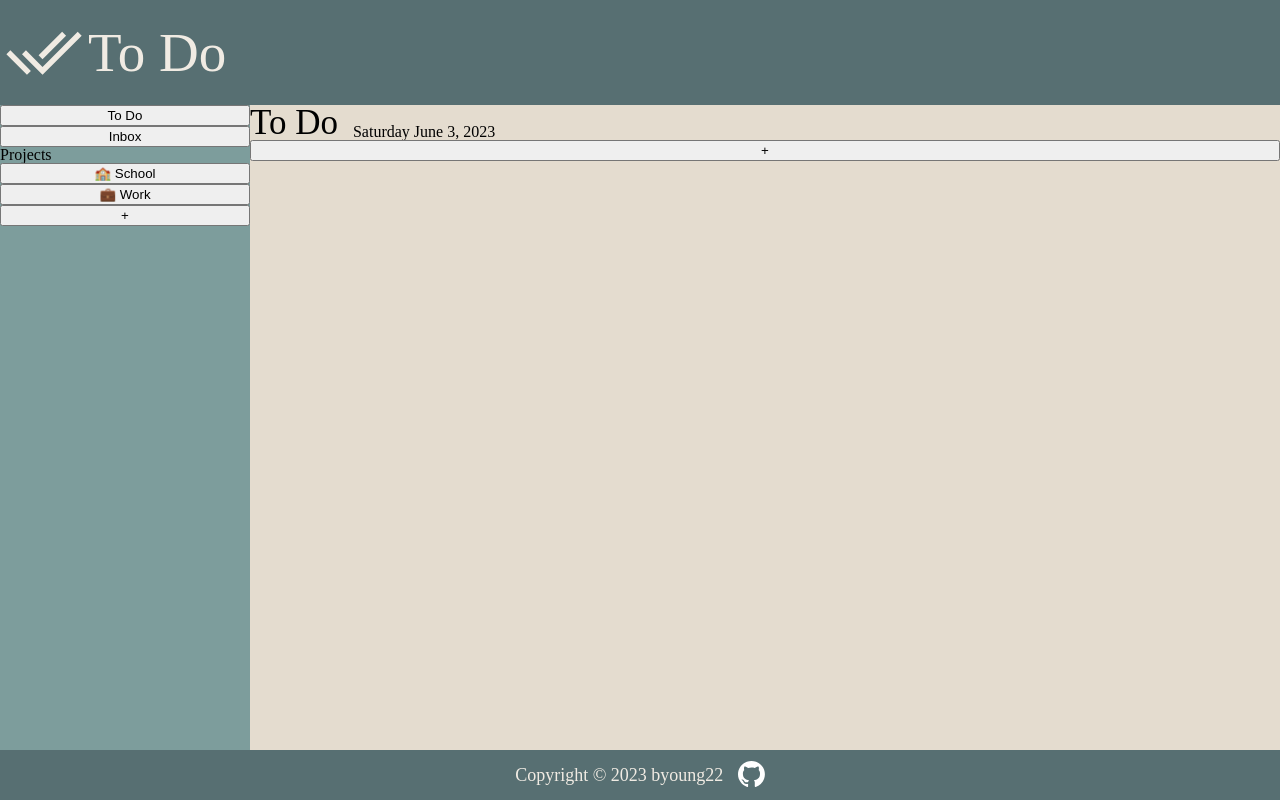
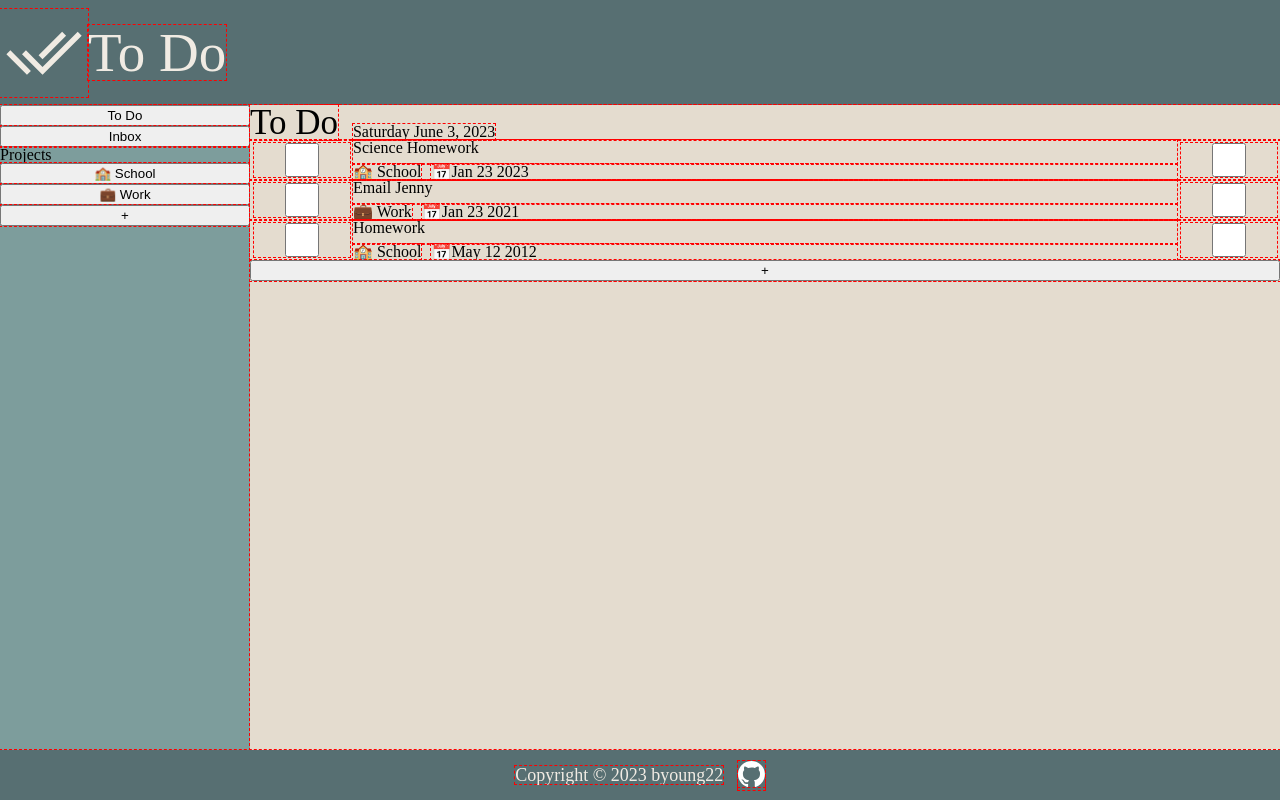
Before and after one commit to byoung22/todo, a website built with webpack: page dist/index.html in a window 1280 px wide. Built offline with nearby package versions, Linux system fonts and the light colour scheme.

Commit message:
Merged projects class and task class

```diff
--- a/src/project-list.js
+++ /dev/null
@@ -1,15 +0,0 @@
-import Project from './projects';
-
-export default class List {
-    constructor () {
-        this.projects = {};
-    }
-
-    addProject(title) {
-        let proj = new Project(title);
-        this.projects[title] = proj;
-    }
-    delProject(title) {
-        delete this.projects[title];
-    }
-}
--- a/src/projects.js
+++ b/src/projects.js
@@ -1,13 +1,30 @@
-export default class Project {
+export default class List {
     constructor () {
+        this.projects = ['None'];
         this.storage = {};
     }
 
-    addTask(title, description, date) {
+    addProject(title) {
+        let dupe = false;
+        this.projects.forEach(project => {
+            if (project === title) {
+                alert('Choose a different name!');
+                dupe = true;
+            }
+        });
+        if (!dupe) this.projects.push(title);
+    }
+    delProject(title) {
+        for (let i = 0; i < this.projects.length; i++) {
+            if (this.projects[i] === title) this.projects.splice(i, 1);
+        }
+    }
+    addTask(title, description, date, project) {
         const task = {
             title: title,
             description: description,
             date: date,
+            project: project,
             important: false,
             check: false,
         };
--- a/src/render.js
+++ b/src/render.js
@@ -1,19 +1,21 @@
-import List from "./project-list";
-import getDay from 'date-fns/getDay';
-import getMonth from 'date-fns/getMonth';
-import getDate from 'date-fns/getDate';
-import getYear from 'date-fns/getYear';
+import List from "./projects";
+import format from 'date-fns/format';
+import differenceInDays from 'date-fns/differenceInDays';
+import formatDistanceStrict from 'date-fns/formatDistanceStrict';
+import compareDesc from 'date-fns/compareDesc';
+
+
 
 // Initialize
 const list = new List();
-list.addProject('None'); // For tasks with no category
+const today = new Date();
 
 // Initial data
 list.addProject('🏫 School');
 list.addProject('💼 Work');
-list.projects['🏫 School'].addTask('Homework', 'math hw', '5-5-12');
-list.projects['🏫 School'].addTask('Science Homework', 'math hw', '6-1-23');
-list.projects['💼 Work'].addTask('Email Jenny', 'Ask about reports', '6-1-23');
+list.addTask('Homework', 'math hw', new Date('2012-05-12'), '🏫 School');
+list.addTask('Science Homework', 'math hw', new Date('2023-01-23'), '🏫 School');
+list.addTask('Email Jenny', 'Ask about reports', new Date('2021-01-23'), '💼 Work');
 
 let currentPage = 'ToDo';
 // WORK ON LOADING TASKS SAVE ALL TASKS TO ALLTASK
@@ -21,46 +23,81 @@ let currentPage = 'ToDo';
 
 const taskUI = {
     alltasks: [],
-    display1: [],
-    display2: [],
 
     taskDOM: function() {
+        this.dateDisplay = document.querySelector('#date-string');
         this.tasksList = document.querySelector('#tasks');
     },
-    populateAllTasks: function() {
-        let i = 0;
-        Object.keys(list.projects).forEach(project => {
-            Object.keys(list.projects[project]['storage']).forEach(task => {
-                this.alltasks[i] = list.projects[project]['storage'][task];
-                i++;
-            });
+    displayDate: function() {
+        this.dateDisplay.textContent = format((new Date()), 'iiii MMMM d, y');
+    },
+    updateAllTasks: function() {
+        this.alltasks = [];
+        Object.values(list.storage).forEach(task => {
+            this.alltasks.push(task);
+        });
+        this.alltasks.sort((a, b) => compareDesc(a.date, b.date));
+    },
+    todoDisplay: function() {
+        this.tasksList.textContent = '';
+        this.alltasks.forEach(object => {
+            this.createCard(object)
         });
     },
+    projectDisplay: function(project) {
+        this.tasksList.textContent = '';
+
+
+    },
+    createCard: function(object) {
+        const card = document.createElement('div');
+        card.classList.add('card');
+        this.tasksList.appendChild(card);
+
+        const check = document.createElement('input');
+        check.setAttribute('type', 'checkbox');
+        check.classList.add('check');
+        card.appendChild(check);
+
+        const title = document.createElement('p');
+        title.textContent = object['title'];
+        title.classList.add('title');
+        card.appendChild(title);
+
+        const info = document.createElement('div');
+        info.classList.add('info');
+        card.appendChild(info);
+
+        const project = document.createElement('p');
+        if (object['project'] !== 'None') {
+            project.textContent = object['project'];
+            project.classList.add('project');
+            info.appendChild(project);
+        }
+        // If date is within a week, display in words
+        const date = document.createElement('p');
+        const result = differenceInDays(today, object['date']);
+        if (result === 0) {
+            date.textContent = '📅 Due Today'
+        } else if (result < 7) {
+            date.textContent = '📅' + formatDistanceStrict(today, object['date'], {unit: 'day', roundingMethod: 'floor'});
+        } else {
+            date.textContent = '📅' + format(object['date'], 'MMM d y')
+        }
+        date.classList.add('date');
+        info.appendChild(date);
+
+        const star = document.createElement('input');
+        star.setAttribute('type', 'checkbox');
+        star.classList.add('star');
+        card.appendChild(star);
+    },
     taskRender: function() {
-        this.populateAllTasks();
         this.taskDOM();
+        this.updateAllTasks();
+        this.displayDate();
+        this.todoDisplay();
     }
-}
-
-const dateUI = {
-    date: new Date(),
-    dateDOM: function() {
-        this.dateDisplay = document.querySelector('#date-string');
-    },
-    dateString: function(date) {
-        let day = getDay(date);
-        let days = ['Sunday', 'Monday', 'Tuesday', 'Wednesday', 'Thursday', 'Friday', 'Saturday'];
-        let month = getMonth(date);
-        let months = ['January', 'February', 'March', 'April', 'May', 'June', 'July', 'August', 'September', 'October', 'November', 'December'];
-        const dates = getDate(date);
-        const year = getYear(date);
-        let n = days[day] + ' ' + months[month] + ' ' + dates + ', ' + year;
-        this.dateDisplay.textContent = n;
-    },
-    dateRender: function() {
-        this.dateDOM();
-        this.dateString(this.date);
-    },
 }
 
 const navUI = {
@@ -69,7 +106,7 @@ const navUI = {
     },
     navProject: function() {
         this.navProj.textContent = '';
-        Object.keys(list.projects).forEach(project => {
+        list.projects.forEach(project => {
             if (project === 'None') return;
             let button = document.createElement('button');
             button.textContent = project;
@@ -93,43 +130,66 @@ const formUI = {
         this.taskFormButton = document.querySelector('#add-task');
         this.taskSelection = document.querySelector('#category');
         this.taskTitle = document.querySelector('#title');
-        this.taskDescription = document.querySelector('#Description');
+        this.taskDescription = document.querySelector('#description');
         this.taskDate = document.querySelector('#date');
     },
-    projectSelect: function() {
+    projectSelection: function() {
         this.taskSelection.innerHTML = '';
         let options = '<option value="None">Choose a Project</option>';
-        Object.keys(list.projects).forEach(project => {
+        list.projects.forEach(project => {
             if (project === 'None') return;
             options += `<option value="${project}">${project}</option>`;
         });
 
         this.taskSelection.innerHTML = options;
     },
+    submitTask: function() {
+
+    },
+    resetVal: function() {
+        this.projectTitle.value = '';
+        this.taskSelection.value = 'None';
+        this.taskTitle.value = '';
+        this.taskDescription.value = '';
+        this.taskDate.value = '';
+    },
     formButton: function() {
         this.overlay.addEventListener('click', function() {
             formUI.taskForm.classList.add('hidden');
             formUI.projectForm.classList.add('hidden');
             formUI.overlay.classList.add('hidden');
+            formUI.resetVal();
         });
 
         this.projectForm.addEventListener('submit', function(event) {
             event.preventDefault();
             list.addProject(formUI.projectTitle.value);
-            navUI.navRender();
+
             formUI.projectForm.classList.add('hidden');
             formUI.overlay.classList.add('hidden');
+            navUI.navRender();
+            formUI.projectSelection();
+            formUI.resetVal();
+        });
+
+        this.taskForm.addEventListener('submit', function(event) {
+            event.preventDefault();
+            list.addTask(
+                formUI.taskTitle.value,
+                formUI.taskDescription.value,
+                new Date(formUI.taskDate.value.split('-')),
+                formUI.taskSelection.value
+            )
+
+            formUI.taskForm.classList.add('hidden');
+            formUI.overlay.classList.add('hidden');
+            taskUI.taskRender();
+            formUI.resetVal();
         });
 
         this.projectFormButton.addEventListener('click', () => {
             formUI.projectForm.classList.remove('hidden');
             formUI.overlay.classList.remove('hidden');
-        });
-
-        this.taskForm.addEventListener('submit', function(event) {
-            event.preventDefault();
-            formUI.projectForm.classList.add('hidden');
-            formUI.overlay.classList.add('hidden');
         });
 
         this.taskFormButton.addEventListener('click', () => {
@@ -140,14 +200,13 @@ const formUI = {
     formRender: function() {
         this.formDOM();
         this.formButton();
-        this.projectSelect();
+        this.projectSelection();
     },
 }
 
 
 
 export default function renderUI() {
-    dateUI.dateRender();
     formUI.formRender();
     navUI.navRender();
     taskUI.taskRender();
--- a/src/styles.css
+++ b/src/styles.css
@@ -49,7 +49,7 @@ table {
 
 * {
     box-sizing: border-box;
-    /*outline: 1px red dashed;*/
+    outline: 1px red dashed;
     --main-bg-color: rgb(87, 111, 114);
     --side-bg-color: rgb(125, 157, 156);
     --content-bg-color: rgb(228, 220, 207);
@@ -101,6 +101,34 @@ main {
         #task-container {
             display: flex;
             flex-direction: column;
+            #tasks {
+                .card {
+                    display: grid;
+                    grid-template: 3fr 2fr / 1fr 8fr 1fr;
+
+                    .check{
+                        grid-row: 1 / span 2;
+                        grid-column: 1;
+                    }
+                    .title{
+                        grid-row: 1;
+                        grid-column: 2 / 3;
+                    }
+                    .info{
+                        grid-row: 2 / 3;
+                        grid-column: 2 / 3;
+                        display: flex;
+                        gap: 10px;
+                        .date {
+                            flex: 1;
+                        }
+                    }
+                    .star{
+                        grid-row: 1 / span 2;
+                        grid-column: 3;
+                    }
+                }
+            }
         }
     }
 }
```
Also changed, not shown: dist/main.js.
